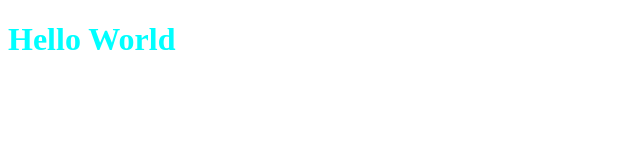
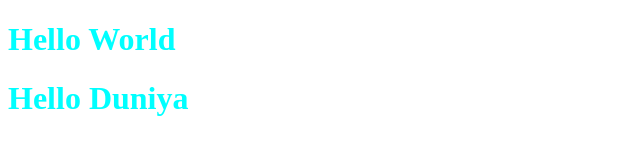
Before and after one commit to soumyarup-s/Git-Test, a plain HTML site: page index.html in a window 1280 px wide. Shown: the whole page, without its empty margins (0-640 px from the left). Drawn offline with Linux system fonts and the light colour scheme.

Commit message:
change in index

```diff
--- a/index.html
+++ b/index.html
@@ -8,5 +8,6 @@
 </head>
 <body>
     <h1>Hello World</h1>
+    <h1>Hello Duniya</h1>
 </body>
 </html>
```
